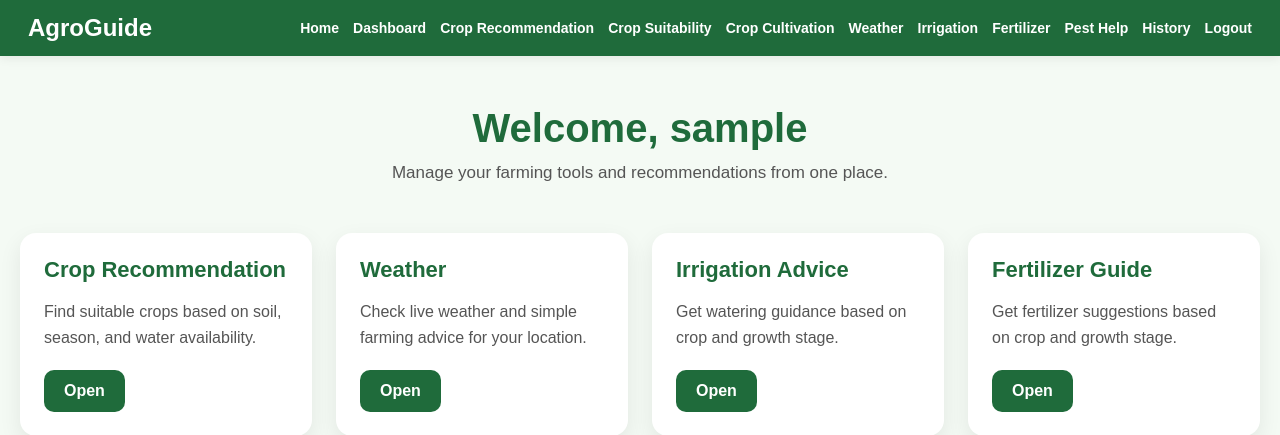
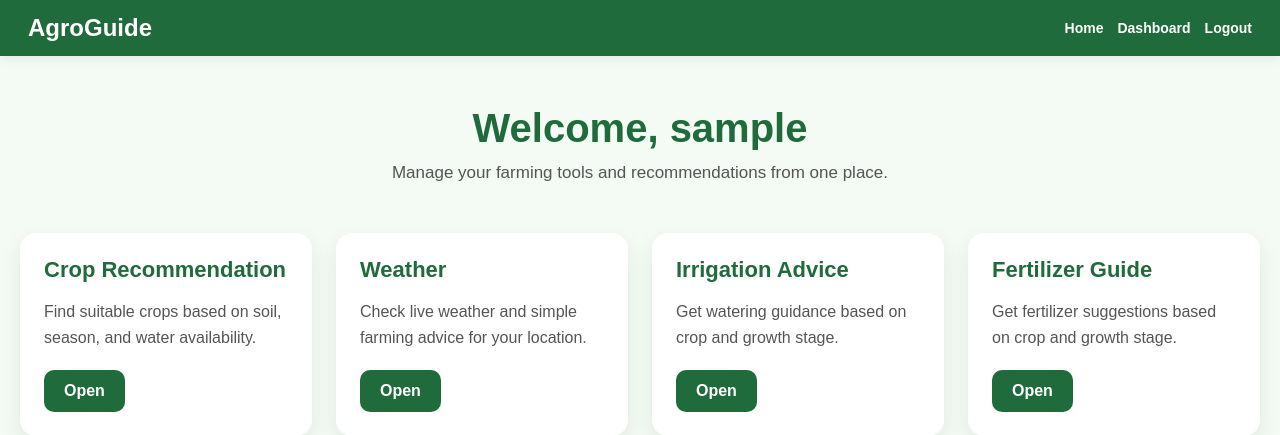
Before and after one commit to nishalchy2020-ui/AgroGuide, a Flask app: template templates/dashboard.html in a window 1280 px wide. Shown: the top 435 px of the page. Run offline with Flask 3, Linux system fonts and the light colour scheme; the template is opened without the code that fills it: most values are stand-ins (such as "Sample title", 1, 10 or a date in 2020).

Commit message:
Fix and simplify dashboard navbar

```diff
--- a/templates/dashboard.html
+++ b/templates/dashboard.html
@@ -16,20 +16,12 @@
         <div class="nav-left">
             <a class="logo" href="{{ url_for('home') }}">AgroGuide</a>
         </div>
-        <div class="nav-right">
-            <a href="{{ url_for('home') }}">Home</a>
-            <a href="{{ url_for('dashboard') }}">Dashboard</a>
-            <a href="{{ url_for('crop_recommendation') }}">Crop Recommendation</a>
-            <a href="{{ url_for('crop_suitability') }}">Crop Suitability</a>
-            <a href="{{ url_for('crop_cultivation') }}">Crop Cultivation</a>
-            <a href="{{ url_for('weather') }}">Weather</a>
-            <a href="{{ url_for('irrigation') }}">Irrigation</a>
-            <a href="{{ url_for('fertilizer') }}">Fertilizer</a>
-            <a href="{{ url_for('pest_help') }}">Pest Help</a>
-            <a href="{{ url_for('history') }}">History</a>
-            <a href="{{ url_for('logout') }}">Logout</a>
+         <div class="nav-right">
+        <a href="{{ url_for('home') }}">Home</a>
+        <a href="{{ url_for('dashboard') }}">Dashboard</a>
+        <a href="{{ url_for('logout') }}">Logout</a>
         </div>
-    </nav>
+     </nav>
 
     {% with messages = get_flashed_messages() %}
         {% if messages %}
```
